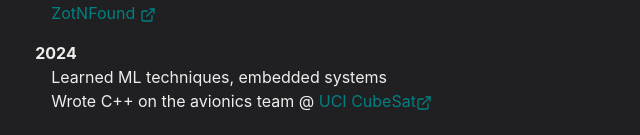
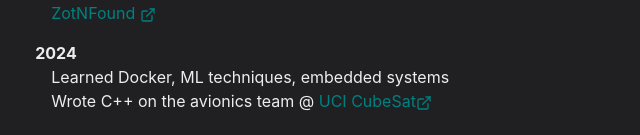
Before and after one commit to ElianMalessy/personal-website, a Next.js app: page / in a window 1280 px wide. Shown: the part 1170-1305 px from the top of the page, without its empty margins (318-958 px from the left). Built offline with nearby package versions, Linux system fonts and the light colour scheme.

Commit message:
more updates

```diff
--- a/pages/index.js
+++ b/pages/index.js
@@ -155,7 +155,7 @@ export default function Home() {
             </Text>
             <Box style={{ textIndent: "1rem" }} mb="1rem">
               <Text>
-                Learned ML techniques, embedded systems
+                Learned Docker, ML techniques, embedded systems
               </Text>
               <Text>
                 Wrote C++ on the avionics team @{" "}
```
